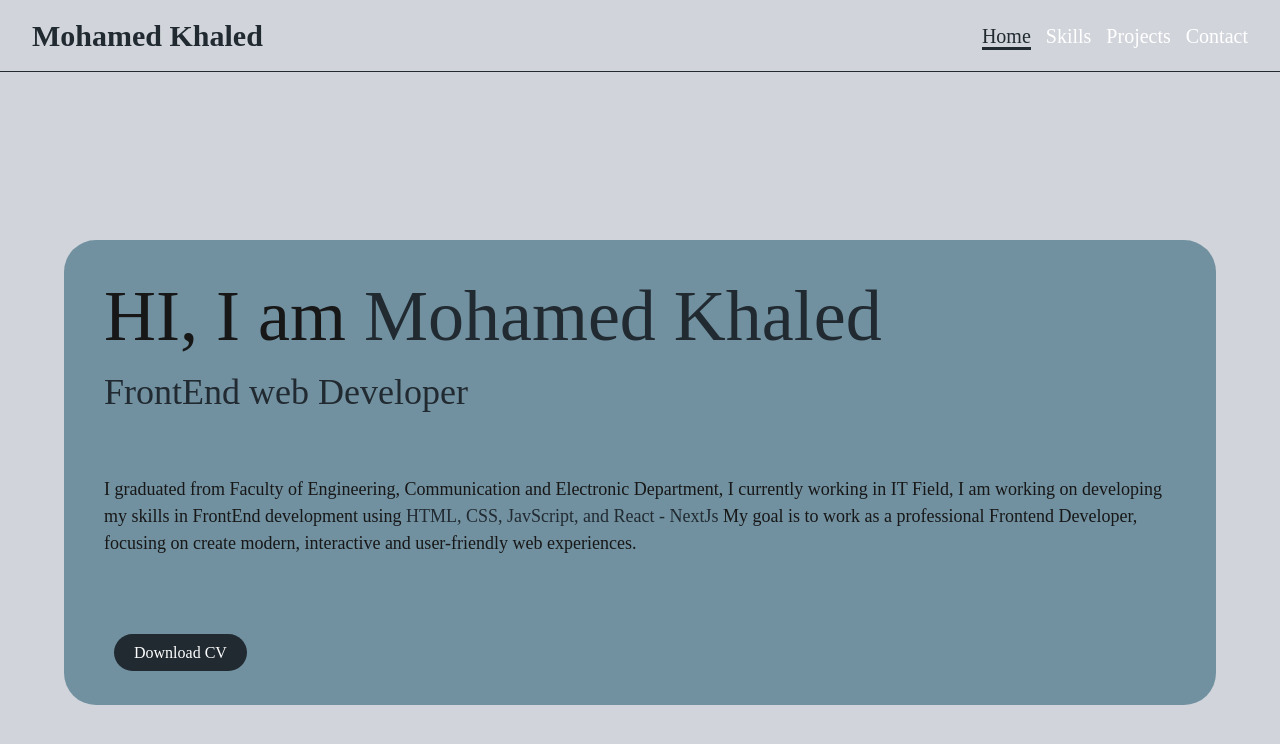
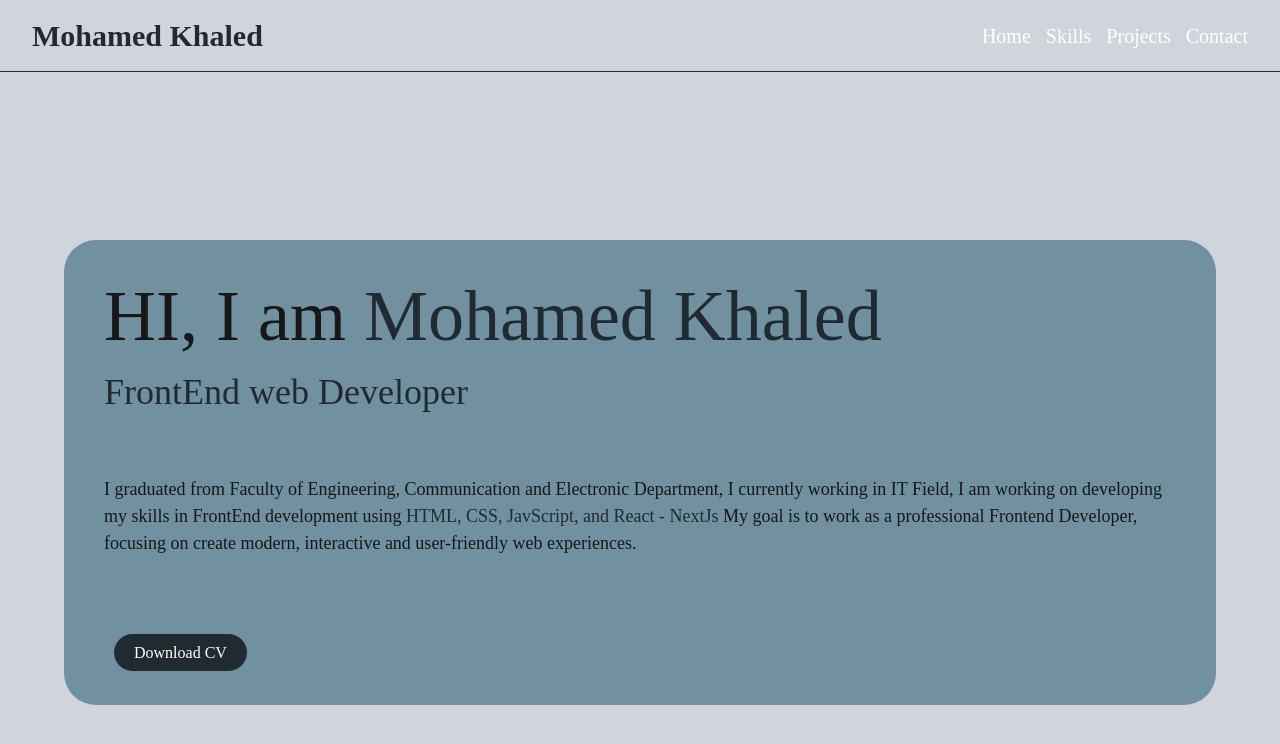
Before and after one commit to mohamd-khaled/portfolio, a Next.js app: page / in a window 1280 px wide. Shown: the top 744 px of the page. Built offline with nearby package versions, Linux system fonts and the light colour scheme.

Commit message:
update logic of NavBar

```diff
--- a/app/contact/page.jsx
+++ b/app/contact/page.jsx
@@ -42,13 +42,13 @@ function page() {
                 <div className="phone flex flex-col items-center justify-center gap-5">
                     <a href="+201016474258">
                         <h3 className="text-white transition-all duration-300 hover:text-(--active-text) flex">
-                            <img src="imgs/phone.svg" alt="phone" className="mr-1 max-md:w-[20px]" /> +201559716567
+                            <img src="imgs/phone.svg" alt="phone" className="mr-1 max-md:w-5" /> +201559716567
                         </h3>
                     </a>
 
                     <a href="+201016474258">
                         <h3 className="text-white transition-all duration-300 hover:text-(--active-text) flex">
-                            <img src="imgs/phone.svg" alt="phone" className="mr-1 max-md:w-[20px]" /> +201016474258
+                            <img src="imgs/phone.svg" alt="phone" className="mr-1 max-md:w-5" /> +201016474258
                         </h3>
                     </a>
 
--- a/component/NavBar/NavBar.jsx
+++ b/component/NavBar/NavBar.jsx
@@ -1,11 +1,19 @@
 "use client";
-import React, { useContext, useEffect, useState } from "react";
+import React, { useContext, useEffect } from "react";
 import Link from "next/link";
+import { usePathname } from "next/navigation";
 import { navbarElements } from "./NavBarElements";
 import { NavContext } from "@/context/NavBarContext";
 
 function NavBar() {
   const { isActive, setIsActive } = useContext(NavContext);
+  const pathname = usePathname();
+
+  useEffect(() => {
+    // Remove leading slash and set active based on current path
+    const currentPath = pathname === "/" ? "" : pathname.slice(1);
+    setIsActive(currentPath);
+  }, [pathname, setIsActive]);
   return (
     <div
       className="text-(--active-text) bg-background flex sticky justify-between items-center w-full top-0 left-0 z-999 px-8 border-b-solid border-b h-(--nav-height)
```
